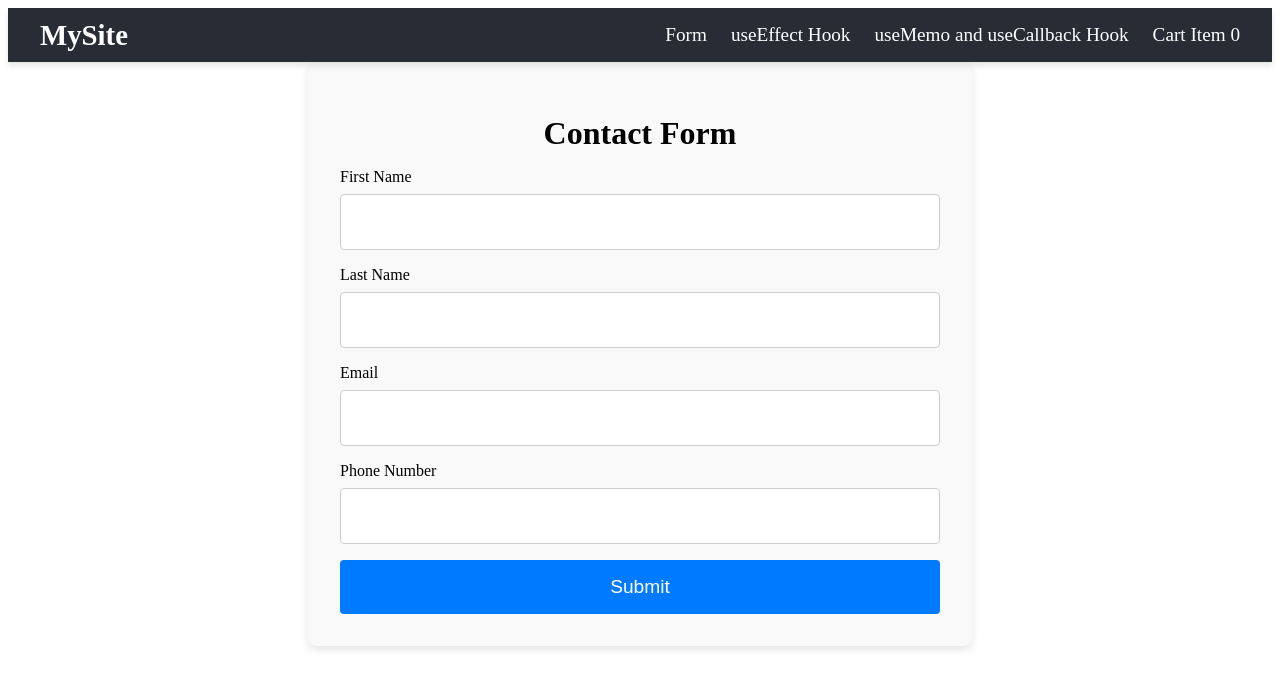
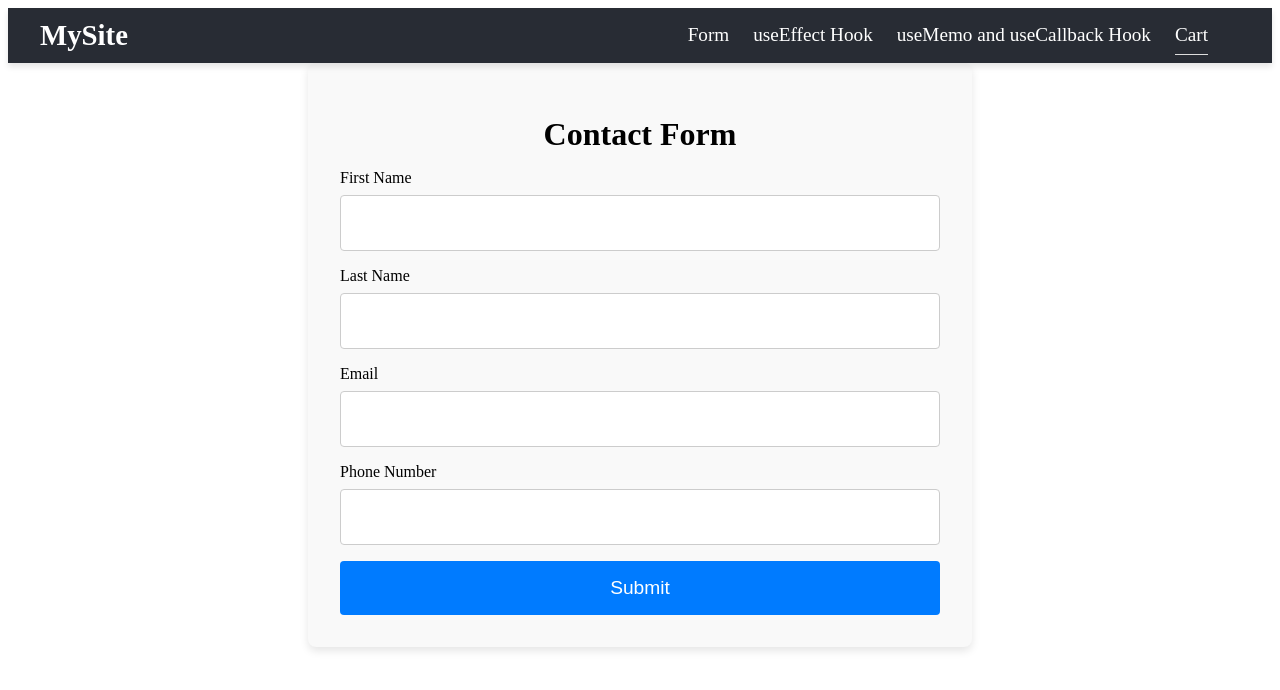
Before and after one commit to nitin-1603/MySite, a React (Vite) app: page /form in a window 1280 px wide. Shown: the top 690 px of the page. Built offline with nearby package versions, Linux system fonts and the light colour scheme.

Commit message:
from home

```diff
--- a/src/components/Navbarchildcomponents/Navbar.jsx
+++ b/src/components/Navbarchildcomponents/Navbar.jsx
@@ -27,7 +27,7 @@ const Navbar = () => {
                         <li><NavLink to="/form">Form</NavLink></li>
                         <li><NavLink to="/useEffectHook">useEffect Hook</NavLink></li>
                         <li><NavLink to="/useMemo">useMemo and useCallback  Hook </NavLink></li>
-                        <li><NavLink to="/cart">Cart Item {productInCart.length} </NavLink></li>
+                        <li><NavLink to="/cart" className='cartItem'>Cart <span className='numberOfItemInCart'>{productInCart.length == 0 ? ' ' : productInCart.length}</span></NavLink></li>
                     </ul>
                 </div>
             </div>
--- a/src/css components/Navbar.css
+++ b/src/css components/Navbar.css
@@ -5,6 +5,10 @@
     padding: 0.5rem 1rem;
     box-shadow: 0 4px 6px rgba(0, 0, 0, 0.1);
     position: relative;
+    /* position: sticky;
+    top: 0%;
+    z-index: 4; */
+
 }
 
 .container {
@@ -49,15 +53,33 @@
     margin: 0;
     display: flex;
     gap: 1.5rem;
+
 }
 
 .navbar-menu li {
     margin: 0;
+
 }
+
+.cartItem {
+    /* position: relative; */
+    /* text-decoration: none; */
+    margin-right: 2rem;
+    /* border: none; */
+}
+
+.numberOfItemInCart {
+    position: absolute;
+    color: red;
+    padding: 2px;
+    top: 0%;
+}
+
 
 .navbar-menu a {
     color: white;
     text-decoration: none;
+
     font-size: 1rem;
     padding: 0.5rem 0;
     display: block;
@@ -72,7 +94,7 @@
 @media (max-width: 575px) {
     .navbar-menu {
         display: flex;
-        flex-direction: column  ;
+        flex-direction: column;
         max-height: 0;
         opacity: 0;
         background-color: #282c34;
```
